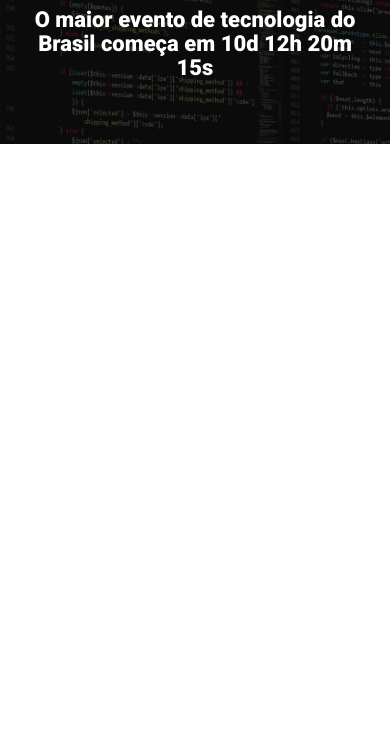
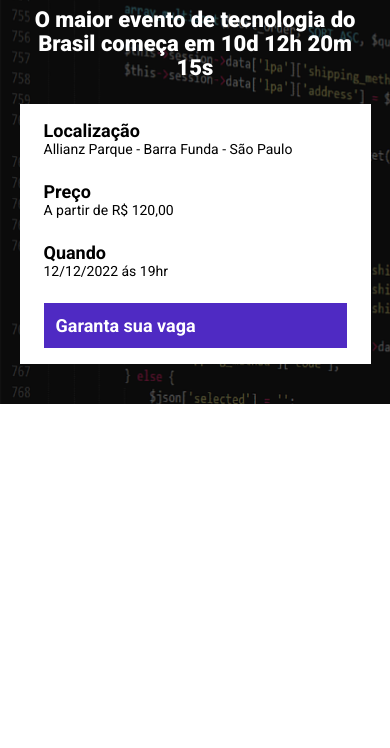
Before and after one commit to Jonatan1103/JT_tech_talks, a website built with Parcel: page src/index.html in a window 390 px wide. Shown: the part 96-844 px from the top of the page. Built offline with nearby package versions, Linux system fonts and the light colour scheme.

Commit message:
section infosbar finalized

```diff
--- a/src/index.html
+++ b/src/index.html
@@ -18,6 +18,25 @@
       <p class="hero__text">
         O maior evento de tecnologia do Brasil começa em 10d 12h 20m 15s
       </p>
+      <div class="infos-bar">
+        <ul class="infos-bar__infos">
+          <li class="infos-bar__infos__item">
+            <b>Localização</b>
+            Allianz Parque - Barra Funda - São Paulo
+          </li>
+          <li class="infos-bar__infos__item">
+            <b>Preço</b>
+            A partir de R$ 120,00
+          </li>
+          <li class="infos-bar__infos__item">
+            <b>Quando</b>
+            12/12/2022 ás 19hr
+          </li>
+        </ul>
+        <a href="#" class="button button--primary">
+          Garanta sua vaga
+        </a>
+      </div>
     </div>
   </header>
 
--- /dev/null
+++ b/src/styles/components/_button.scss
@@ -0,0 +1,22 @@
+.button {
+  padding: 12px;
+  font-size: 18px;
+  font-weight: bold;
+  text-align: center;
+  white-space: nowrap;
+
+  &--primary {
+    color: #fff;
+    background-color: #4f2ac3;
+  }
+
+  @media (max-width: 640px) {
+    display: block;
+    width: 100%;
+  }
+
+  @media (max-width: 1024px) {
+    display: flex;
+    align-items: center;
+  }
+}
--- /dev/null
+++ b/src/styles/components/_infosbar.scss
@@ -0,0 +1,40 @@
+.infos-bar {
+  padding: 16px 24px;
+  background-color: #fff;
+  display: flex;
+  justify-content: space-between;
+
+  &__infos {
+    display: flex;
+    gap: 40px;
+
+    &__item {
+      font-size: 14px;
+      color: #000;
+
+      b {
+        font-size: 18px;
+        display: block;
+        color: #000;
+      }
+    }
+  }
+
+  @media (max-width: 640px) {
+    display: block;
+
+    &__infos {
+      display: block;
+
+      &__item {
+        margin-bottom: 24px;
+      }
+    }
+  }
+
+  @media (max-width: 1024px) {
+    &__infos {
+      gap: 16px;
+    }
+  }
+}
--- a/src/styles/main.scss
+++ b/src/styles/main.scss
@@ -1,4 +1,6 @@
 @use 'hero';
+@use './components/infosbar';
+@use './components/button';
 
 * {
   margin: 0;
@@ -6,6 +8,8 @@
   box-sizing: border-box;
   font-family: 'Roboto', sans-serif;
   color: #fff;
+  list-style: none;
+  text-decoration: none;
 }
 
 .container {
```
